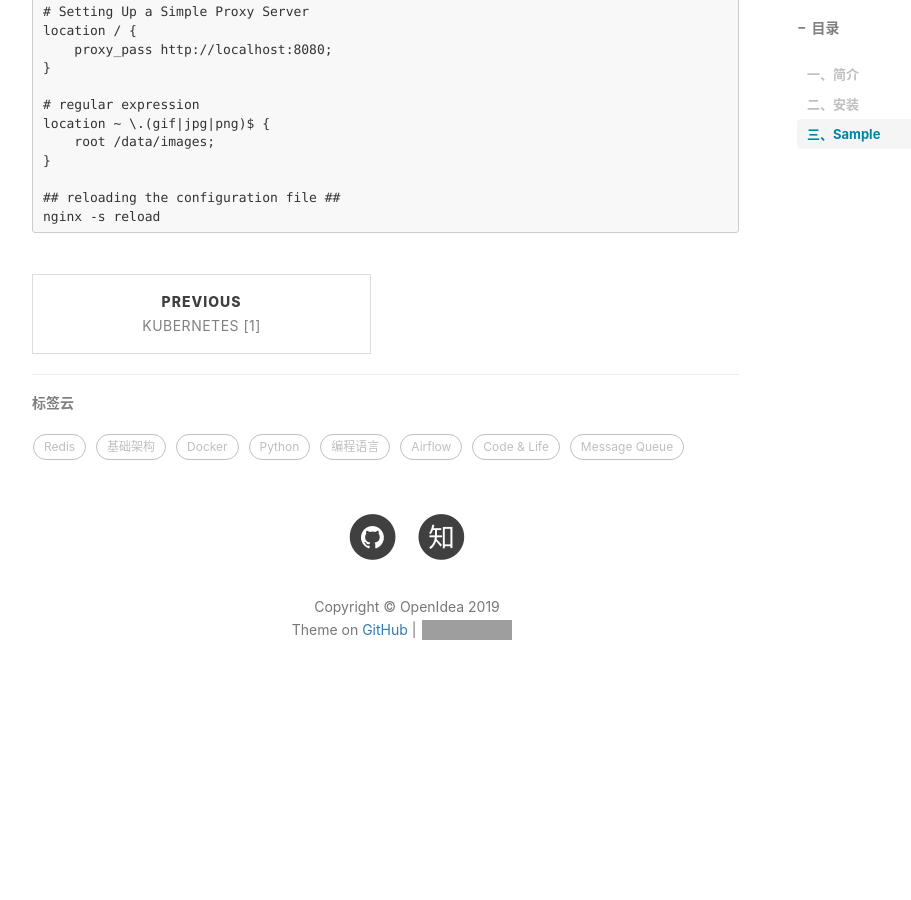
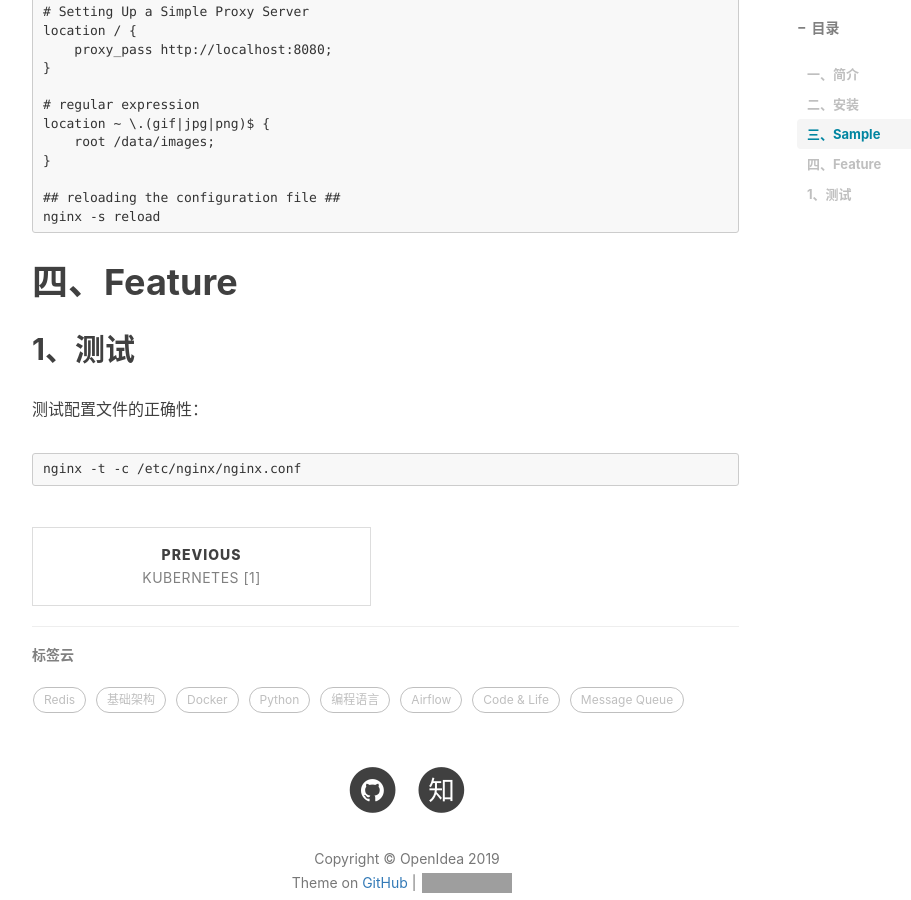
Before and after one commit to zyt312074545/zyt312074545.github.io, a Jekyll site: the page built from _posts/2019-02-20-nginx.md, in a window 1280 px wide and 900 px high, scrolled down 1350 px. Shown: the whole window, without its empty margins (233-1144 px from the left). Built offline with Jekyll 4.4.1, drawn with Linux system fonts in a browser that asks for light colours; nearby versions of some CDN libraries; comment, search, counter and statistics services are not loaded; before the commit the page ends 2084 px from its top, so only the background shows below that; grey boxes are pictures that could not be loaded.

Commit message:
update nginx

````diff
--- a/_posts/2019-02-20-nginx.md
+++ b/_posts/2019-02-20-nginx.md
@@ -63,3 +63,13 @@ location ~ \.(gif|jpg|png)$ {
 ## reloading the configuration file ##
 nginx -s reload
 ```
+
+# 四、Feature
+
+## 1、测试
+
+测试配置文件的正确性：
+
+```
+nginx -t -c /etc/nginx/nginx.conf
+```
````
